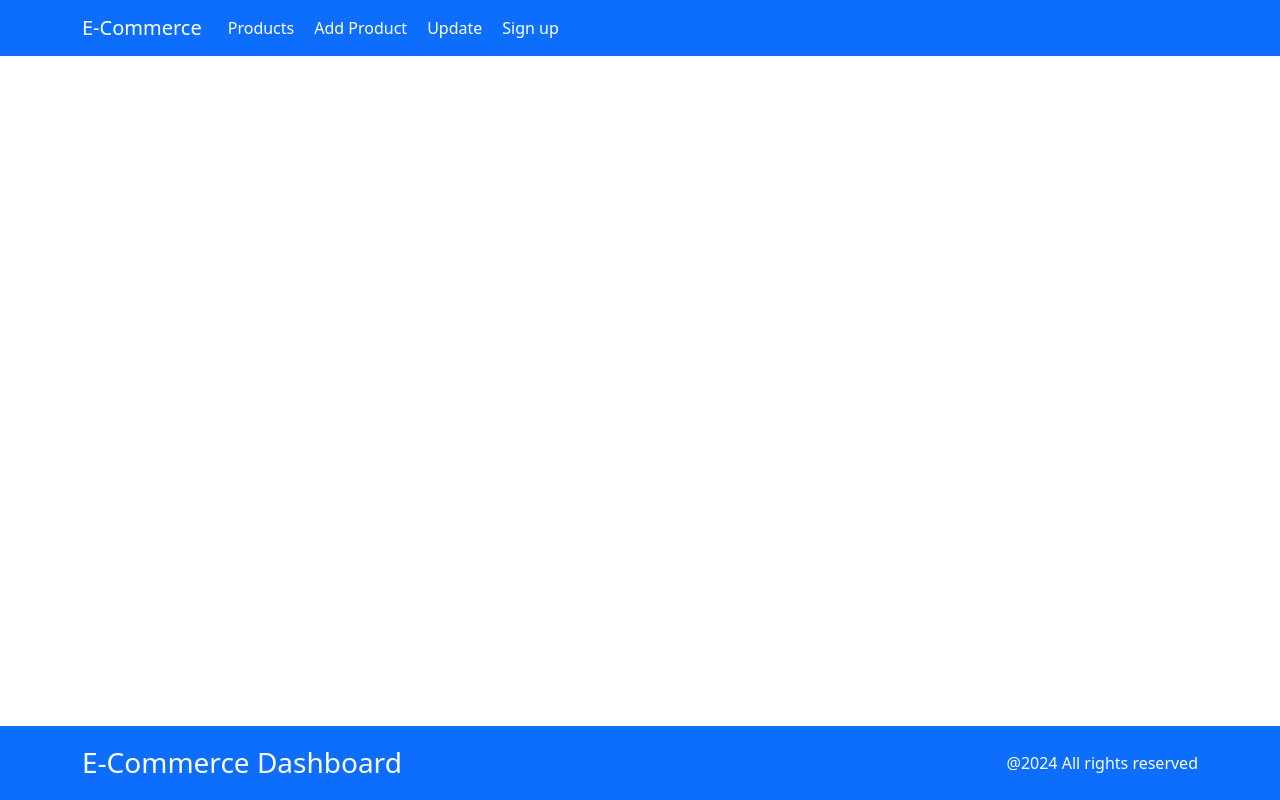
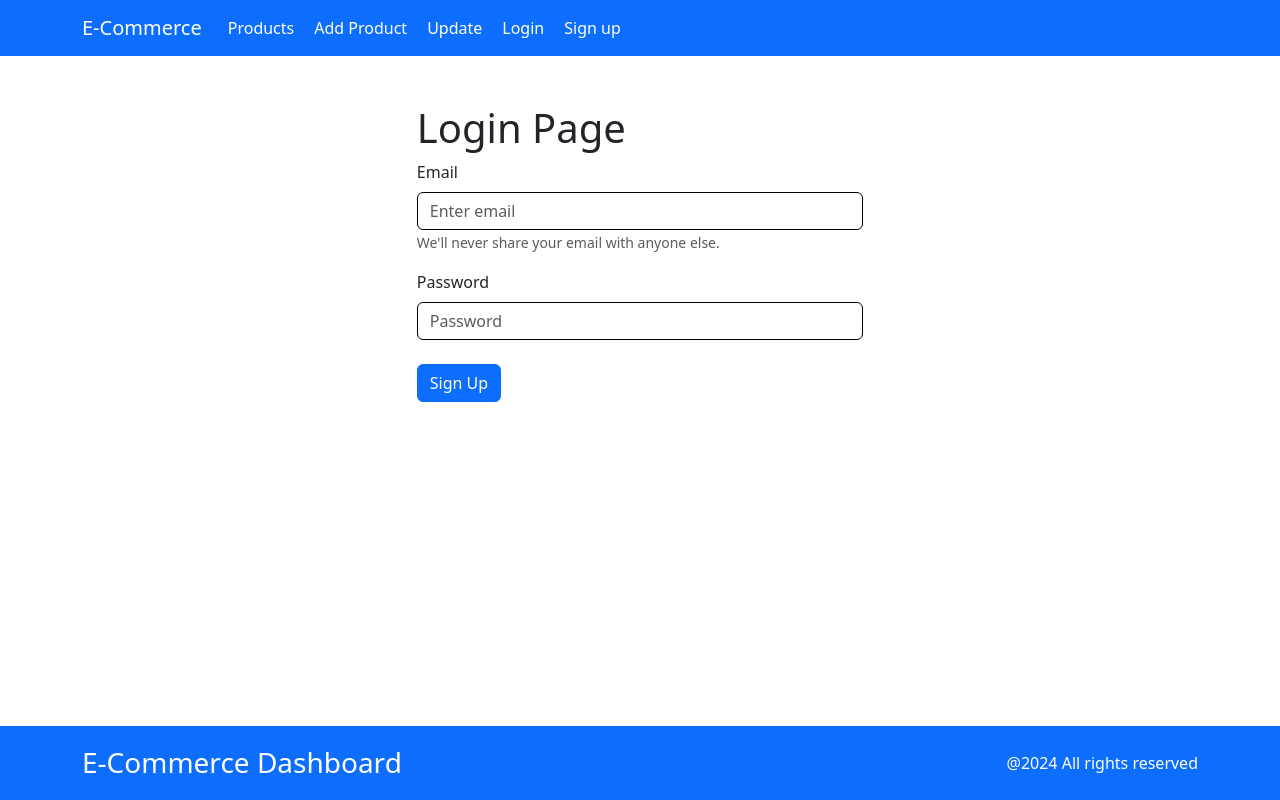
Before and after one commit to Vishwajeet-2000/E-Commerce-Dashboard, a React (Create React App) app in the folder e-comm_dashboard/: page /login in a window 1280 px wide. Built offline with nearby package versions, Linux system fonts and the light colour scheme.

Commit message:
Created Login page and added functionality with login API

```diff
--- a/e-comm_dashboard/src/App.js
+++ b/e-comm_dashboard/src/App.js
@@ -7,6 +7,7 @@ import Signup from './Components/Signup'
 import ProductList from './Components/ProductList'
 import AddProduct from './Components/AddProduct';
 import Footer from './Components/Footer';
+import Login from './Components/Login';
 import Container from 'react-bootstrap/esm/Container';
 import PrivateComponent from './Components/PrivateComponent';
 
@@ -25,6 +26,7 @@ function App() {
               <Route path='/logout' element={<h1>Logout Component</h1>} />
             </Route>
 
+            <Route path='/login' element={<Login />} />
             <Route path='/signup' element={<Signup />} />
           </Routes>
         </Container>
--- a/e-comm_dashboard/src/Components/Header.js
+++ b/e-comm_dashboard/src/Components/Header.js
@@ -23,7 +23,13 @@ function NavBar() {
             <Link to="/">Products</Link>
             <Link to="/add">Add Product</Link>
             <Link to="/update">Update</Link>
-            { auth ? <Link onClick={logout} to="/signup">Log out</Link> : <Link to="/signup">Sign up</Link> }
+            {
+            auth ? <Link onClick={logout} to="/signup">Log out</Link> :
+            <>
+              <Link to="/login">Login</Link>
+              <Link to="/signup">Sign up</Link>
+            </>
+            }
           </Nav>
           </Container>
       </Navbar>
--- /dev/null
+++ b/e-comm_dashboard/src/Components/Login.js
@@ -0,0 +1,73 @@
+import React, { useState, useEffect } from 'react';
+import { useNavigate} from 'react-router-dom'
+import Button from 'react-bootstrap/Button';
+import Form from 'react-bootstrap/Form';
+
+const Login = () => {
+
+  const [email, setEmail] = useState("");
+  const [password, setPassword] = useState("");
+
+  const navigate = useNavigate();
+
+  useEffect( ()=>{
+    const auth = localStorage.getItem('user')
+    if(auth){
+      navigate('/')
+    }
+  })
+
+  const handleLogin = async ()=> {
+    console.log(email, password);
+
+      let result = await fetch('http://localhost:5000/login', {
+      method : 'post',
+      body : JSON.stringify({email, password }),
+      headers : {
+        'Content-Type': 'application/json'
+      }
+    });
+    result = await result.json();
+    console.log(result)
+    if(result.name){
+        localStorage.setItem("user", JSON.stringify(result));
+        navigate('/')
+    }else{
+        alert("Please enter correct details")
+    }
+
+  }
+
+  return (
+    <div className='signup_form'>
+      <Form>
+        <h1 className='mt-5'>Login Page</h1>
+
+
+        <Form.Group className="mb-3">
+          <Form.Label>Email </Form.Label>
+          <Form.Control type="email" value={email} onChange={(e) => setEmail(e.target.value)} placeholder="Enter email" />
+          <Form.Text className="text-muted">We'll never share your email with anyone else.</Form.Text>
+        </Form.Group>
+
+        <Form.Group className="mb-4">
+          <Form.Label>Password</Form.Label>
+          <Form.Control type="password" autoComplete="on" value={password} onChange={(e) => setPassword(e.target.value)} placeholder="Password" />
+        </Form.Group>
+
+        <Button variant="primary" onClick={handleLogin} type="button">Sign Up</Button>
+      </Form>
+
+      {/* <form>
+      <input type='text' value={name} onChange={(e)=>setName(e.target.value)} /> <br /> <br />
+      <input type='email' value={email} onChange={(e)=>setEmail(e.target.value)} /> <br /> <br />
+      <input type='password' value={password} autoComplete="on" onChange={(e)=>setPassword(e.target.value)} /> <br /> <br />
+
+      <button onClick={handleLogin} type='button'>Sign up</button>
+      </form> */}
+
+    </div>
+  )
+}
+
+export default Login;
```
